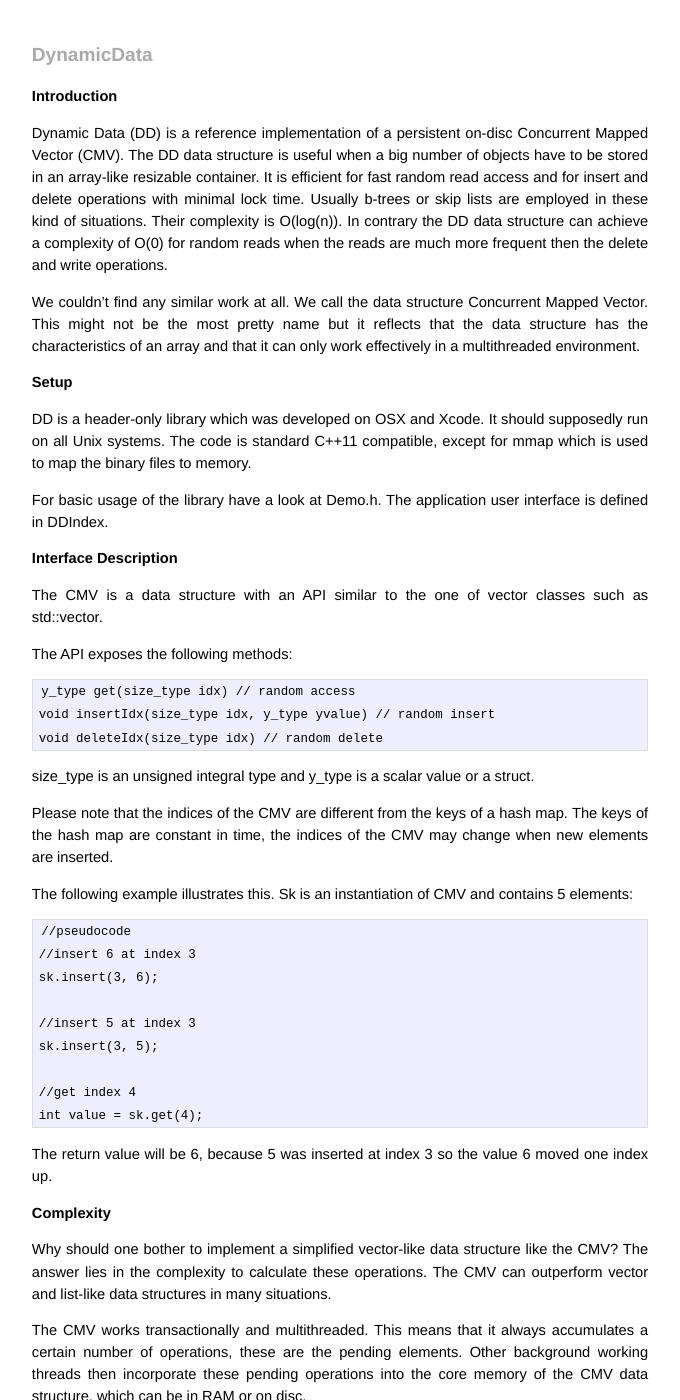
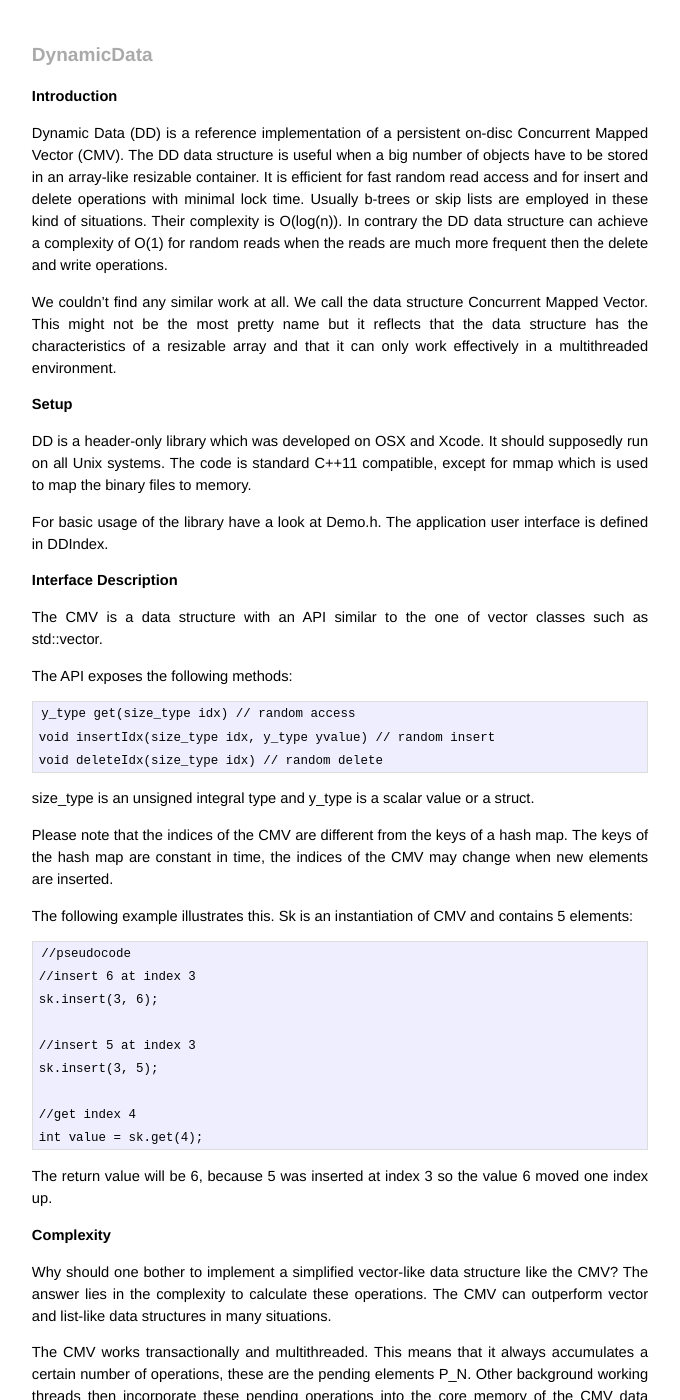
Before and after one commit to cleverandson/DynamicData, a Jekyll site: the page built from _posts/2013-3-4-manual.md, in a window 1280 px wide and 1400 px high. Shown: the whole window, without its empty margins (300-980 px from the left). Built offline with Jekyll 4.4.1, drawn with Linux system fonts in a browser that asks for light colours; Markdown is read by kramdown in place of the engine named in the settings; some of the changed text lies outside the part shown.

Commit message:
more changes

```diff
--- a/_posts/2013-3-4-manual.md
+++ b/_posts/2013-3-4-manual.md
@@ -8,9 +8,9 @@ title: Manual
 ### Introduction
 
 Dynamic Data (DD) is a reference implementation of a persistent on-disc Concurrent Mapped Vector (CMV). The DD data structure is useful when a big number of objects have to be stored in an array-like resizable container. It
-is efficient for fast random read access and for insert and delete operations with minimal lock time. Usually b-trees or skip lists are employed in these kind of situations. Their complexity is O(log(n)). In contrary the DD data structure can achieve a complexity of O(0) for random reads when the reads are much more frequent then the delete and write operations.
+is efficient for fast random read access and for insert and delete operations with minimal lock time. Usually b-trees or skip lists are employed in these kind of situations. Their complexity is O(log(n)). In contrary the DD data structure can achieve a complexity of O(1) for random reads when the reads are much more frequent then the delete and write operations.
 
-We couldn't find any similar work at all. We call the data structure Concurrent Mapped Vector. This might not be the most pretty name but it reflects that the data structure has the characteristics of an array and that it can only work effectively in a multithreaded environment.
+We couldn't find any similar work at all. We call the data structure Concurrent Mapped Vector. This might not be the most pretty name but it reflects that the data structure has the characteristics of a resizable array and that it can only work effectively in a multithreaded environment.
 
 ### Setup
 
@@ -54,24 +54,22 @@ The return value will be 6, because 5 was inserted at index 3 so the value 6 mov
 
 Why should one bother to implement a simplified vector-like data structure like the CMV? The answer lies in the complexity to calculate these operations. The CMV can outperform vector and list-like data structures in many situations.
 
-The CMV works transactionally and multithreaded. This means that it always accumulates a certain number of operations, these are the pending elements. Other background working threads then incorporate these pending operations into the core memory of the CMV data structure, which can be in RAM or on disc.
-
+The CMV works transactionally and multithreaded. This means that it always accumulates a certain number of operations, these are the pending elements P_N. Other background working threads then incorporate these pending operations into the core memory of the CMV data structure which can be in RAM or on disc.
 
 The main thread performs the read, write and delete operations with complexity
 
 	O(log(P_N))
 
-where P_N is the number of pending elements. If the background threads are fast enough to keep P_N small, then the complexity can become constant O(1).
+If the background threads are fast enough to keep P_N small, then the complexity can become constant O(1).
 
 In the current implementation the background thread calculates P_N pending elements down with the complexity
 
 	BACKGROUND_OPS = P_N + N
 
-where N is the number of elements currently contained in CMVs core memory. We are not sure yet if BACKGROUND_OPS can be even more optimized like in
+where N is the number of elements currently contained in CMVs core memory. This complexity could possibly be optimized.
 
-	BACKGROUND_OPS = log(P_N +N)
+Because of fast multithreaded hardware one can imagine that the frequency of insert and delete operations can be quite high and still P_N remains small.
 
-Because of fast multithreaded hardware one can imagine that the frequency operations can occur on CMV can be quite high and still P_N can be kept small and constant.
 
 ### The Dynamic Data Project
 
```
